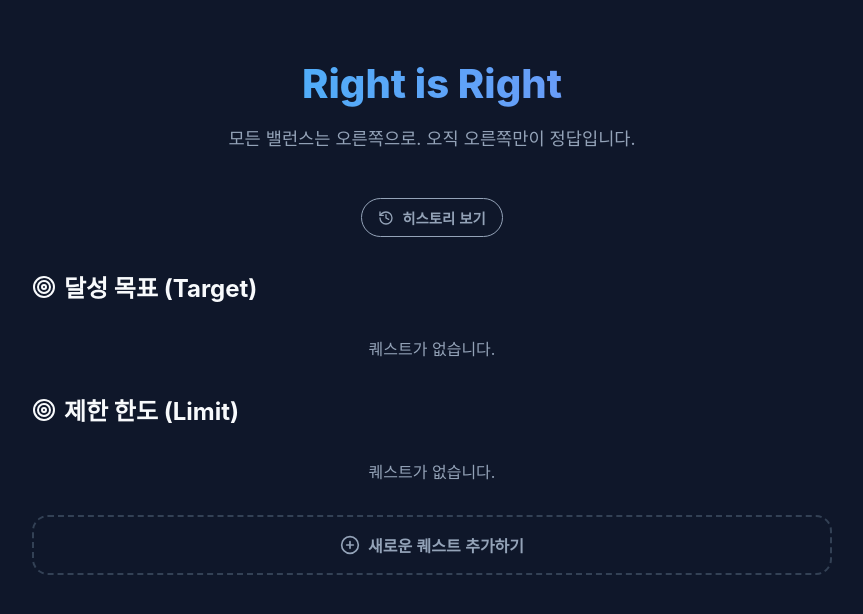
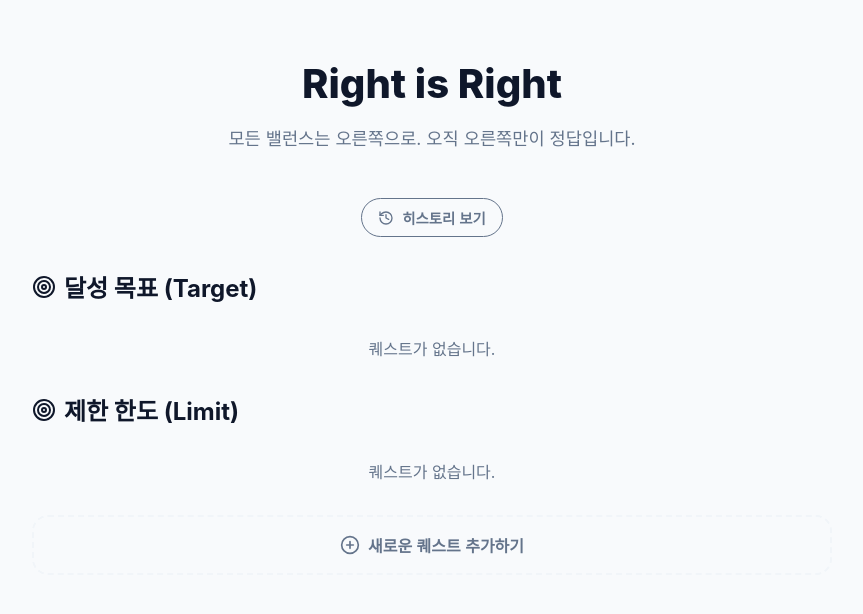
Before and after one commit to Moonflute/right-is-right, a React (Vite) app: page / in a window 1280 px wide. Shown: the top 614 px of the page, without its empty margins (208-1071 px from the left). Built offline with nearby package versions, Linux system fonts and the light colour scheme.

Commit message:
Update design to clean white light theme

```diff
--- a/src/components/MasterGauge.jsx
+++ b/src/components/MasterGauge.jsx
@@ -16,7 +16,7 @@ function MasterGauge({ score }) {
           className="progress-bar master-bar"
           style={{
             width: `${score}%`,
-            background: `linear-gradient(90deg, hsl(0, 0%, 20%), hsl(${hue}, 80%, 50%))`
+            background: `linear-gradient(90deg, #e2e8f0, hsl(${hue}, 80%, 50%))`
           }}
         ></div>
       </div>
--- a/src/index.css
+++ b/src/index.css
@@ -1,20 +1,20 @@
 :root {
-  --bg-color: #0f172a; /* Slate 900 */
-  --bg-surface: #1e293b; /* Slate 800 */
-  --bg-surface-hover: #334155;
-  --text-primary: #f8fafc;
-  --text-secondary: #94a3b8;
+  --bg-color: #f8fafc; /* Slate 50 */
+  --bg-surface: #ffffff; /* White */
+  --bg-surface-hover: #f1f5f9; /* Slate 100 */
+  --text-primary: #0f172a; /* Slate 900 */
+  --text-secondary: #64748b; /* Slate 500 */
 
   --accent-plus: #10b981; /* Emerald 500 */
-  --accent-plus-glow: rgba(16, 185, 129, 0.4);
+  --accent-plus-glow: rgba(16, 185, 129, 0.2);
 
   --accent-minus: #ef4444; /* Red 500 */
-  --accent-minus-glow: rgba(239, 68, 68, 0.4);
+  --accent-minus-glow: rgba(239, 68, 68, 0.2);
 
-  --bar-bg: #0b1120;
+  --bar-bg: #e2e8f0; /* Slate 200 */
 
   font-family: 'Inter', system-ui, -apple-system, sans-serif;
-  color-scheme: dark;
+  color-scheme: light;
 }
 
 body {
@@ -39,10 +39,7 @@ h1.app-title {
   font-size: 2.5rem;
   font-weight: 800;
   margin-bottom: 0.5rem;
-  background: linear-gradient(to right, #38bdf8, #818cf8);
-  background-clip: text;
-  -webkit-background-clip: text;
-  -webkit-text-fill-color: transparent;
+  color: var(--text-primary);
 }
 
 p.app-subtitle {
@@ -150,7 +147,7 @@ p.app-subtitle {
   border-radius: 9999px;
   overflow: hidden;
   position: relative;
-  box-shadow: inset 0 2px 4px rgba(0,0,0,0.5);
+  box-shadow: inset 0 1px 3px rgba(0,0,0,0.1);
   display: flex;
 }
 
@@ -245,10 +242,10 @@ p.app-subtitle {
 .input-group input, .input-group select {
   width: 100%;
   padding: 0.75rem;
-  background-color: var(--bar-bg);
-  border: 1px solid var(--bg-surface-hover);
+  background-color: #ffffff;
+  border: 1px solid #cbd5e1;
   border-radius: 0.5rem;
-  color: white;
+  color: var(--text-primary);
   font-size: 1rem;
   box-sizing: border-box;
 }
@@ -292,7 +289,7 @@ p.app-subtitle {
 }
 
 .btn-secondary:hover {
-  background-color: var(--text-secondary);
+  background-color: #e2e8f0;
 }
 
 /* Reorder */
@@ -318,6 +315,8 @@ p.app-subtitle {
 
 .reorder-btn:hover:not(:disabled) {
   color: var(--text-primary);
+  background-color: var(--bg-surface-hover);
+  border-radius: 0.25rem;
 }
 
 .reorder-btn:disabled {
@@ -377,7 +376,7 @@ p.app-subtitle {
   font-size: 1.5rem;
   font-weight: 800;
   font-variant-numeric: tabular-nums;
-  text-shadow: 0 0 10px rgba(255,255,255,0.1);
+  text-shadow: none;
 }
 
 .master-progress-container {
@@ -387,7 +386,7 @@ p.app-subtitle {
 
 .master-bar {
   transition: width 1s ease, background 1s ease;
-  box-shadow: inset 0 -2px 5px rgba(0,0,0,0.2), 0 0 15px rgba(255,255,255,0.1);
+  box-shadow: inset 0 1px 3px rgba(0,0,0,0.1), 0 0 10px var(--accent-plus-glow);
 }
 
 /* History Modal */
```
